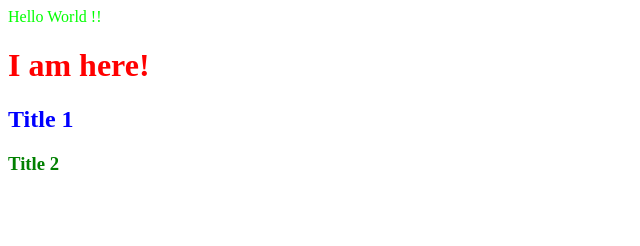
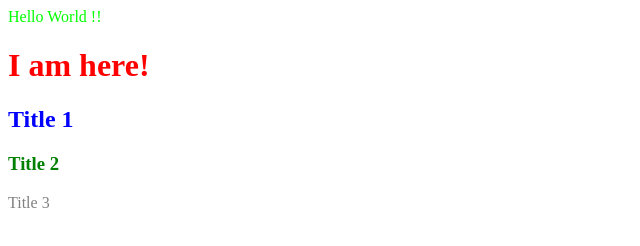
Before and after one commit to SailorChou/GitHub0501, a plain HTML site: page index.html in a window 1280 px wide. Shown: the full height of the page, 0-640 px from the left. Drawn offline with Linux system fonts and the light colour scheme.

Commit message:
新增 Title 3

```diff
--- a/css/all.css
+++ b/css/all.css
@@ -10,3 +10,6 @@
 h3{
 	color:green
 }
+#ID01{
+	color:gray
+}
--- a/index.html
+++ b/index.html
@@ -7,5 +7,6 @@
 <h1>I am here!</h1>
 <h2>Title 1</h2>
 <h3>Title 2</h3>
+<p id="ID01">Title 3</p>
 </body>
 </html>
```
